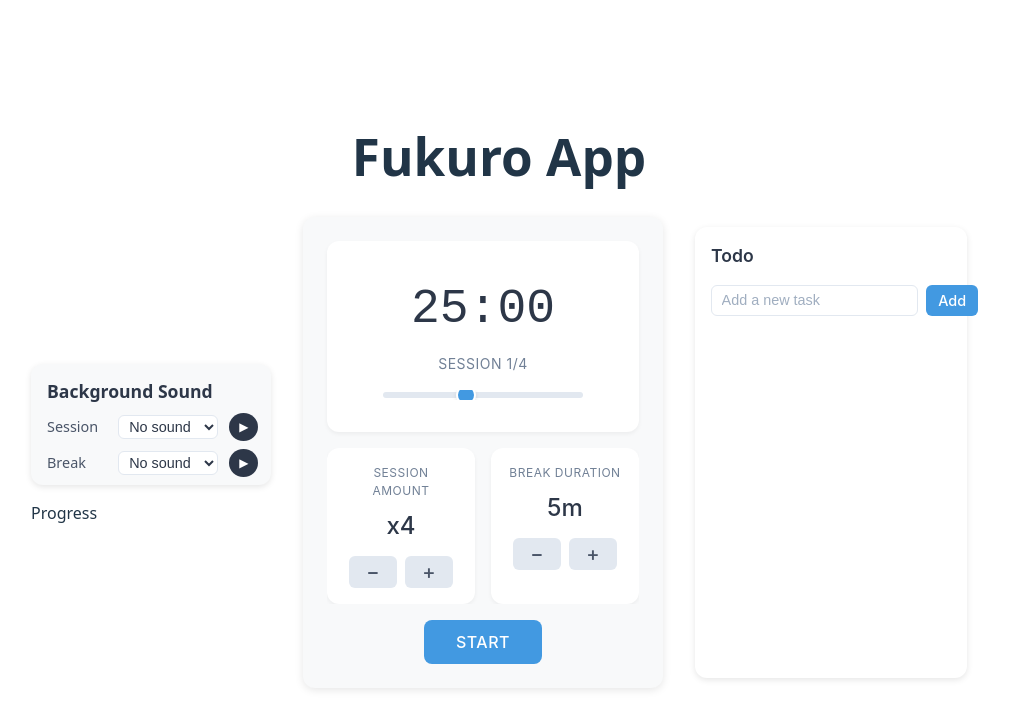
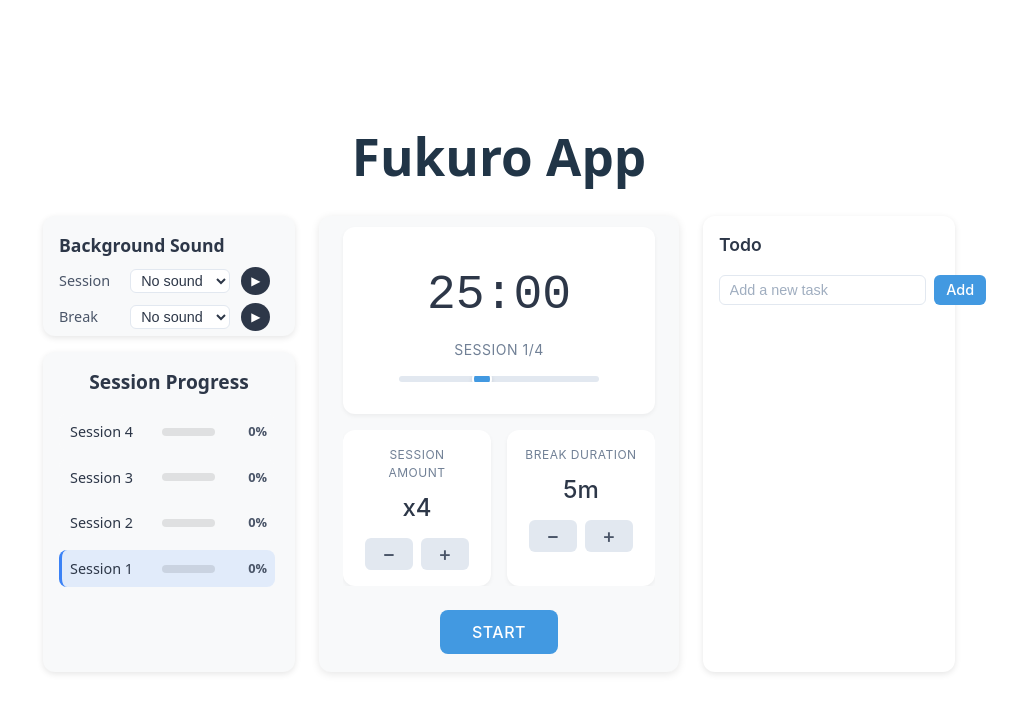
Before and after one commit to berkecyln/Fukuro-Pomodoro-Web, a React (Vite) app: page / in a window 1280 px wide. Shown: the top 728 px of the page, without its empty margins (141-1158 px from the left). Built offline with nearby package versions, Linux system fonts and the light colour scheme.

Commit message:
UI adjustments

```diff
--- a/src/App.css
+++ b/src/App.css
@@ -14,7 +14,23 @@
 
 .components-container {
   display: flex;
-  justify-content: center;
-  align-items: center;
-  gap: 2rem;
+  justify-content: center; /* Center all columns */
+  align-items: stretch; /* Makes all columns same height */
+  gap: 1.5rem; /* Equal gap between all columns */
+  width: 100%;
+  max-width: 1000px; /* Reduced max-width for better proportions */
+  padding: 0 1rem; /* Add padding to prevent edge touching */
 }
+
+.left-section,
+.right-section {
+  display: flex;
+  flex-direction: column;
+  gap: 1rem;
+  width: 252px; /* 7:10 ratio with Timer (360px × 7/10 = 252px) */
+  height: fit-content; /* Let content determine height */
+}
+
+.middle-section {
+  flex: 0 0 auto; /* Don't grow or shrink */
+}
--- a/src/App.jsx
+++ b/src/App.jsx
@@ -4,11 +4,21 @@ import "./App.css";
 import Timer from "./components/Timer/Timer.jsx";
 import TodoList from "./components/Todo/TodoList.jsx";
 import SoundPlayer from "./components/SoundPlayer/SoundPlayer.jsx";
-import ProgressBar from "./components/ProgressBar/ProgressBar.jsx";
+import ProgressLadder from "./components/ProgressLadder/ProgressLadder.jsx";
 
 function App() {
-  const [sessionSound, setSessionSound] = useState('none');
-  const [breakSound, setBreakSound] = useState('none');
+  const [sessionSound, setSessionSound] = useState("none");
+  const [breakSound, setBreakSound] = useState("none");
+
+  // Timer state lifted up to be shared with ProgressLadder
+  const [sessionDuration, setSessionDuration] = useState(25); // minutes
+  const [breakDuration, setBreakDuration] = useState(5); // minutes
+  const [sessionsCount, setSessionsCount] = useState(4); // number of sessions
+  const [timeLeft, setTimeLeft] = useState(25 * 60);
+  const [isRunning, setIsRunning] = useState(false);
+  const [isBreak, setIsBreak] = useState(false);
+  const [currentSession, setCurrentSession] = useState(1);
+  const [currentBreak, setCurrentBreak] = useState(0);
 
   return (
     <>
@@ -22,10 +32,36 @@ function App() {
               breakSound={breakSound}
               setBreakSound={setBreakSound}
             />
-            <ProgressBar />
+            <ProgressLadder
+              sessionsCount={sessionsCount}
+              currentSession={currentSession}
+              sessionDuration={sessionDuration}
+              timeLeft={timeLeft}
+              isBreak={isBreak}
+              isRunning={isRunning}
+            />
           </div>
           <div className="middle-section">
-            <Timer sessionSound={sessionSound} breakSound={breakSound} />
+            <Timer
+              sessionSound={sessionSound}
+              breakSound={breakSound}
+              sessionDuration={sessionDuration}
+              setSessionDuration={setSessionDuration}
+              breakDuration={breakDuration}
+              setBreakDuration={setBreakDuration}
+              sessionsCount={sessionsCount}
+              setSessionsCount={setSessionsCount}
+              timeLeft={timeLeft}
+              setTimeLeft={setTimeLeft}
+              isRunning={isRunning}
+              setIsRunning={setIsRunning}
+              isBreak={isBreak}
+              setIsBreak={setIsBreak}
+              currentSession={currentSession}
+              setCurrentSession={setCurrentSession}
+              currentBreak={currentBreak}
+              setCurrentBreak={setCurrentBreak}
+            />
           </div>
           <div className="right-section">
             <TodoList />
--- /dev/null
+++ b/src/components/ProgressLadder/ProgressLadder.css
@@ -0,0 +1,157 @@
+.progress-ladder {
+  width: 100%;
+  padding: 1rem; /* Match SoundPlayer padding */
+  background: #f8f9fa; /* Match SoundPlayer background */
+  border-radius: 12px;
+  box-shadow: 0 2px 6px rgba(0, 0, 0, 0.1); /* Match SoundPlayer shadow */
+  height: 320px; /* Total: 120px + 16px + 320px = 456px to match Timer */
+  display: flex;
+  flex-direction: column;
+}
+
+.ladder-title {
+  font-size: 1.2rem;
+  font-weight: 600;
+  color: #2d3748; /* Dark text for light background */
+  margin: 0 0 16px 0;
+  text-align: center;
+}
+
+.ladder-container {
+  display: flex;
+  flex-direction: column;
+  gap: 8px;
+  flex: 1; /* Take remaining space after title */
+  overflow-y: auto; /* Make it scrollable */
+  padding-right: 4px; /* Space for scrollbar */
+}
+
+/* Custom scrollbar styling */
+.ladder-container::-webkit-scrollbar {
+  width: 6px;
+}
+
+.ladder-container::-webkit-scrollbar-track {
+  background: rgba(0, 0, 0, 0.05);
+  border-radius: 3px;
+}
+
+.ladder-container::-webkit-scrollbar-thumb {
+  background: rgba(0, 0, 0, 0.2);
+  border-radius: 3px;
+}
+
+.ladder-container::-webkit-scrollbar-thumb:hover {
+  background: rgba(0, 0, 0, 0.3);
+}
+
+.ladder-row {
+  display: flex;
+  align-items: center;
+  gap: 12px;
+  padding: 8px;
+  border-radius: 8px;
+  transition: all 0.3s ease;
+}
+
+.ladder-row.completed {
+  background: rgba(34, 197, 94, 0.1);
+  border-left: 3px solid #22c55e;
+}
+
+.ladder-row.active {
+  background: rgba(59, 130, 246, 0.1);
+  border-left: 3px solid #3b82f6;
+  animation: pulse 2s infinite;
+}
+
+.ladder-row.on-break {
+  background: rgba(168, 85, 247, 0.1);
+  border-left: 3px solid #a855f7;
+}
+
+.ladder-row.pending {
+  background: rgba(255, 255, 255, 0.02);
+  border-left: 3px solid rgba(255, 255, 255, 0.1);
+}
+
+.session-label {
+  font-size: 0.9rem;
+  font-weight: 500;
+  color: #2d3748; /* Dark text for light background */
+  min-width: 80px;
+  text-align: left;
+}
+
+.progress-track {
+  flex: 1;
+  height: 8px;
+  background: rgba(0, 0, 0, 0.1); /* Dark track on light background */
+  border-radius: 4px;
+  overflow: hidden;
+  position: relative;
+}
+
+.progress-fill {
+  height: 100%;
+  background: linear-gradient(90deg, #3b82f6, #1d4ed8);
+  border-radius: 4px;
+  transition: width 0.5s ease;
+  position: relative;
+}
+
+.ladder-row.completed .progress-fill {
+  background: linear-gradient(90deg, #22c55e, #16a34a);
+}
+
+.ladder-row.on-break .progress-fill {
+  background: linear-gradient(90deg, #a855f7, #7c3aed);
+}
+
+.ladder-row.pending .progress-fill {
+  background: rgba(
+    0,
+    0,
+    0,
+    0.2
+  ); /* Dark fill for pending on light background */
+}
+
+.progress-percentage {
+  font-size: 0.8rem;
+  font-weight: 600;
+  color: #4a5568; /* Slightly muted dark text */
+  min-width: 40px;
+  text-align: right;
+}
+
+@keyframes pulse {
+  0%,
+  100% {
+    background: rgba(59, 130, 246, 0.1);
+  }
+  50% {
+    background: rgba(59, 130, 246, 0.2);
+  }
+}
+
+/* Responsive adjustments */
+@media (max-width: 768px) {
+  .progress-ladder {
+    padding: 16px;
+  }
+
+  .ladder-title {
+    font-size: 1.1rem;
+  }
+
+  .session-label {
+    font-size: 0.8rem;
+    min-width: 70px;
+  }
+
+  .progress-percentage {
+    font-size: 0.7rem;
+    min-width: 35px;
+  }
+}
--- /dev/null
+++ b/src/components/ProgressLadder/ProgressLadder.jsx
@@ -0,0 +1,73 @@
+import "./ProgressLadder.css";
+
+export default function ProgressLadder({
+  sessionsCount,
+  currentSession,
+  sessionDuration,
+  timeLeft,
+  isBreak,
+  isRunning,
+}) {
+  // Calculate progress for current session (0-100%)
+  const calculateCurrentProgress = () => {
+    if (!isRunning) return 0;
+    if (isBreak) return 100; // During break, show completed session as 100%
+
+    const totalTime = sessionDuration * 60; // in seconds
+    const elapsed = totalTime - timeLeft;
+    return Math.max(0, Math.min(100, (elapsed / totalTime) * 100));
+  };
+
+  const currentProgress = calculateCurrentProgress();
+
+  // Generate array of sessions from bottom to top (1 to N)
+  const sessions = Array.from({ length: sessionsCount }, (_, i) => i + 1);
+
+  const getSessionProgress = (sessionNumber) => {
+    if (sessionNumber < currentSession) {
+      // Completed sessions
+      return 100;
+    } else if (sessionNumber === currentSession) {
+      // Current session
+      return currentProgress;
+    } else {
+      // Future sessions
+      return 0;
+    }
+  };
+
+  const getSessionState = (sessionNumber) => {
+    if (sessionNumber < currentSession) {
+      return "completed";
+    } else if (sessionNumber === currentSession) {
+      return isBreak ? "on-break" : "active";
+    } else {
+      return "pending";
+    }
+  };
+
+  return (
+    <div className="progress-ladder">
+      <h3 className="ladder-title">Session Progress</h3>
+      <div className="ladder-container">
+        {sessions.reverse().map((sessionNum) => {
+          const progress = getSessionProgress(sessionNum);
+          const state = getSessionState(sessionNum);
+
+          return (
+            <div key={sessionNum} className={`ladder-row ${state}`}>
+              <div className="session-label">Session {sessionNum}</div>
+              <div className="progress-track">
+                <div
+                  className="progress-fill"
+                  style={{ width: `${progress}%` }}
+                />
+              </div>
+              <div className="progress-percentage">{Math.round(progress)}%</div>
+            </div>
+          );
+        })}
+      </div>
+    </div>
+  );
+}
--- a/src/components/SoundPlayer/SoundPlayer.css
+++ b/src/components/SoundPlayer/SoundPlayer.css
@@ -1,12 +1,13 @@
 .sound-player {
   display: flex;
   flex-direction: column;
-  padding-left: 1rem;
+  padding: 1rem;
   background: #f8f9fa;
   box-shadow: 0 2px 6px rgba(0, 0, 0, 0.1);
   border-radius: 12px;
-  width: 224px;
+  width: 100%; /* Fill the container width */
   max-width: 100%;
+  height: 120px; /* Reduced height to better fit content */
 }
 
 .sound-header {
--- a/src/components/Timer/Timer.css
+++ b/src/components/Timer/Timer.css
@@ -15,7 +15,7 @@
   display: flex;
   flex-direction: column;
   align-items: center;
-  gap: 1rem;
+  justify-content: center; /* Center the content wrapper */
   padding: 1.5rem;
   background: #f8f9fa;
   border-radius: 12px;
@@ -23,6 +23,17 @@
   font-family: "Inter", sans-serif;
   width: 360px; /* unified width */
   max-width: 100%;
+  height: 456px; /* Increased for better bottom padding */
+  transition: all var(--transition-all); /* Smooth transitions */
+}
+
+.timer-content {
+  display: flex;
+  flex-direction: column;
+  align-items: center;
+  gap: 1rem;
+  width: 100%;
+  transition: all var(--transition-all); /* Smooth transitions for content */
 }
 
 .timer-display {
@@ -162,6 +173,8 @@
   gap: 0.75rem;
   width: 100%; /* align with top rows */
   justify-content: center;
+  min-height: 60px; /* Stable height for buttons */
+  align-items: center;
 }
 
 .start-button {
--- a/src/components/Timer/Timer.jsx
+++ b/src/components/Timer/Timer.jsx
@@ -1,16 +1,27 @@
-import { useState, useEffect, useRef } from "react";
+import { useEffect, useRef } from "react";
 import "./Timer.css";
 
-export default function Timer({ sessionSound, breakSound }) {
-  // ---------------- Timer state ----------------
-  const [sessionDuration, setSessionDuration] = useState(25); // minutes
-  const [breakDuration, setBreakDuration] = useState(5); // minutes
-  const [sessionsCount, setSessionsCount] = useState(4); // number of sessions
-  const [timeLeft, setTimeLeft] = useState(25 * 60);
-  const [isRunning, setIsRunning] = useState(false);
-  const [isBreak, setIsBreak] = useState(false);
-  const [currentSession, setCurrentSession] = useState(1);
-  const [currentBreak, setCurrentBreak] = useState(0);
+export default function Timer({
+  sessionSound,
+  breakSound,
+  sessionDuration,
+  setSessionDuration,
+  breakDuration,
+  setBreakDuration,
+  sessionsCount,
+  setSessionsCount,
+  timeLeft,
+  setTimeLeft,
+  isRunning,
+  setIsRunning,
+  isBreak,
+  setIsBreak,
+  currentSession,
+  setCurrentSession,
+  currentBreak,
+  setCurrentBreak,
+}) {
+  // ---------------- Timer state (now from props) ----------------
   const intervalRef = useRef(null);
   const breaksCount = sessionsCount - 1;
 
@@ -311,6 +322,11 @@ export default function Timer({ sessionSound, breakSound }) {
     sessionsCount,
     breakDuration,
     sessionDuration,
+    setTimeLeft,
+    setIsBreak,
+    setCurrentSession,
+    setCurrentBreak,
+    setIsRunning,
   ]);
 
   // ---------------- UI helpers & handlers ----------------
@@ -366,6 +382,7 @@ export default function Timer({ sessionSound, breakSound }) {
   // ---------------- Render ----------------
   return (
     <div className="timer">
+      <div className="timer-content">
         <div className="timer-display">
           <div className="timer-time">{formatTime(timeLeft)}</div>
           <div className="timer-label">
@@ -459,5 +476,6 @@ export default function Timer({ sessionSound, breakSound }) {
           )}
         </div>
       </div>
+    </div>
   );
 }
--- a/src/components/Todo/TodoList.css
+++ b/src/components/Todo/TodoList.css
@@ -3,9 +3,12 @@
   padding: 1rem;
   border-radius: 12px;
   box-shadow: 0 2px 6px rgba(0, 0, 0, 0.1);
-  width: 240px; /* fixed width */
+  width: 100%; /* Match other components */
   max-width: 100%;
   font-family: "Inter", sans-serif;
+  height: 456px; /* Match Timer height */
+  display: flex;
+  flex-direction: column;
 }
 
 .todo-list h2 {
@@ -57,13 +60,8 @@
   list-style: none;
   margin: 0;
   padding: 0;
-  /* should match with Timer height
-  TODO:
-  - decide max height or fixed height
-  - find better way to set than manual
-  */
-  height: 330px;
-  overflow-y: auto; /* scroll */
+  flex: 1; /* Take remaining space after header and form */
+  overflow-y: auto; /* scroll when needed */
 }
 
 .todo-list li {
--- a/src/index.css
+++ b/src/index.css
@@ -1,3 +1,14 @@
+* {
+  margin: 0;
+  padding: 0;
+  box-sizing: border-box;
+}
+
+body {
+  margin: 0;
+  padding: 0;
+}
+
 :root {
   font-family: system-ui, Avenir, Helvetica, Arial, sans-serif;
   line-height: 1.5;
```
Lines whose indentation alone changed are shown as unchanged.
